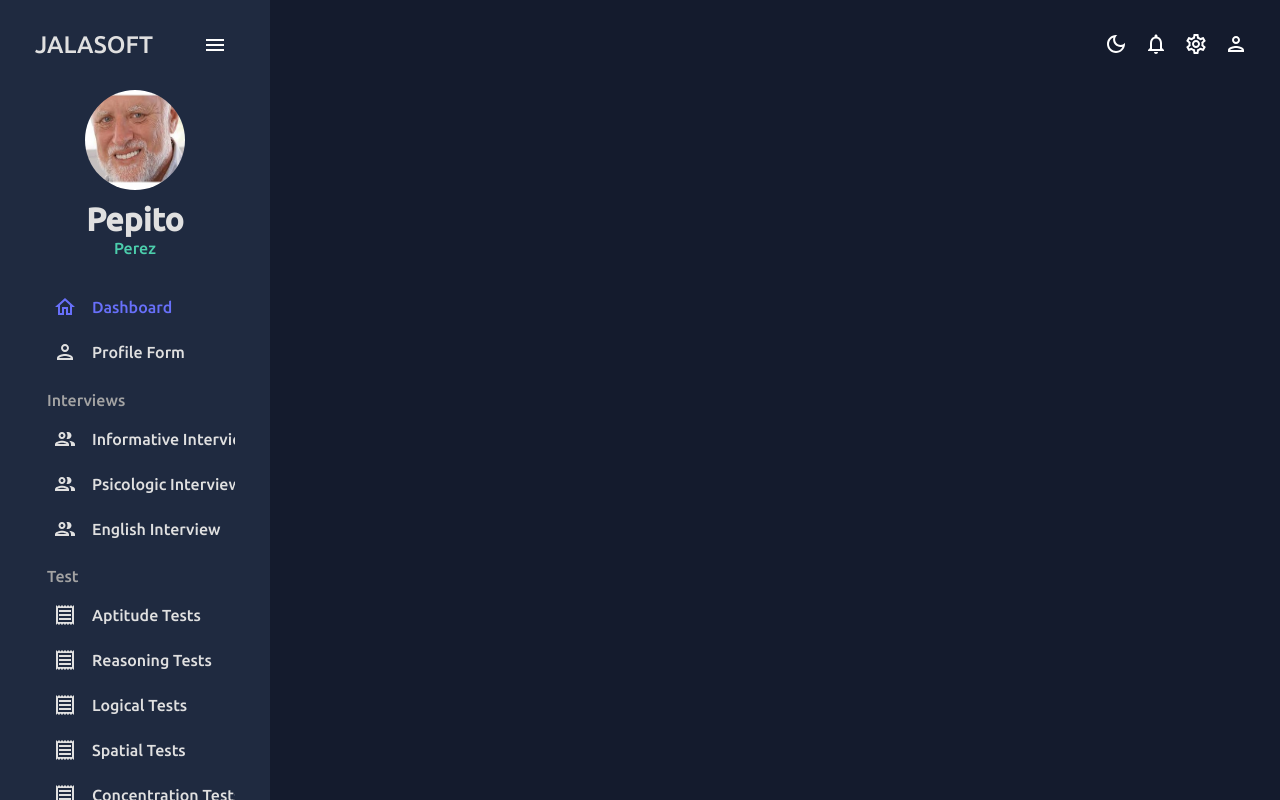
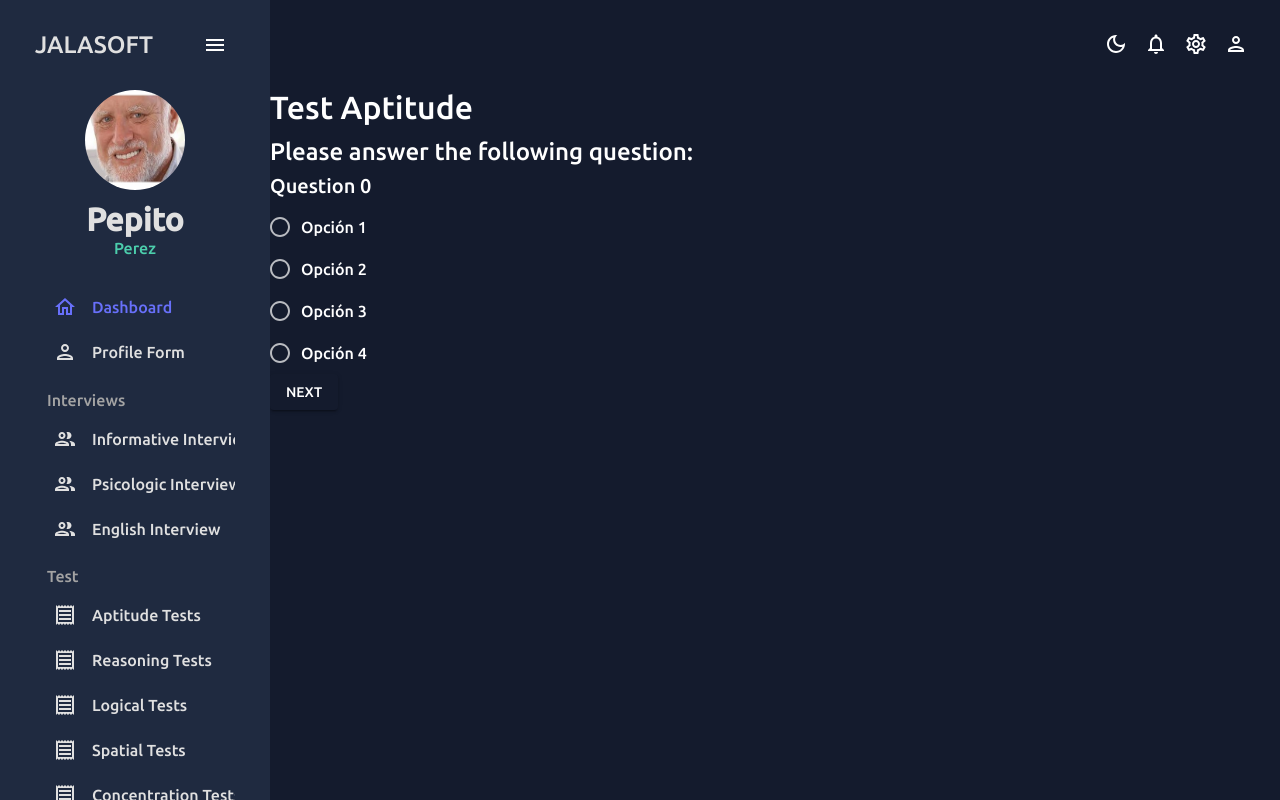
Before and after one commit to jpsandovaln/AT20_ADMISSION_SERVICE, a React (Create React App) app in the folder dashboard/: page /aptitude in a window 1280 px wide. Built offline with nearby package versions, Linux system fonts and the light colour scheme.

Commit message:
Add new page for Aptitude test with radio button questions

```diff
--- a/dashboard/src/App.js
+++ b/dashboard/src/App.js
@@ -4,6 +4,7 @@ import { Routes, Route } from "react-router-dom";
 import Topbar from './scenes/global/Topbar';
 import Sidebar from "./scenes/global/Sidebar";
 import Dashborard from "./scenes/dashboard";
+import Aptitude from "./scenes/aptitude";
 
 
 function App() {
@@ -18,6 +19,7 @@ function App() {
             <Topbar/>
               <Routes>
                 <Route path="/" element={<Dashborard />} />
+                <Route path="/aptitude" element={<Aptitude />} />
               </Routes>
           </main>
         </div>
--- /dev/null
+++ b/dashboard/src/scenes/aptitude/Questions.json
@@ -0,0 +1,58 @@
+[
+  {
+    "id": 0,
+    "question": "Question 0",
+    "imgSrc": "",
+    "answer": "op2",
+    "options": [
+      { "value": "op1", "label": "Opción 1" },
+      { "value": "op2", "label": "Opción 2" },
+      { "value": "op3", "label": "Opción 3" },
+      { "value": "op4", "label": "Opción 4" }
+    ]
+  },
+  {
+    "id": 1,
+    "question": "Question 1",
+    "imgSrc": "",
+    "answer": "op1",
+    "options": [
+      { "value": "op1", "label": "Opción 1" },
+      { "value": "op2", "label": "Opción 2" },
+      { "value": "op3", "label": "Opción 3" }
+    ]
+  },
+  {
+    "id": 0,
+    "question": "Question 2",
+    "imgSrc": "",
+    "answer": "op2",
+    "options": [
+      { "value": "op1", "label": "Opción 1" },
+      { "value": "op2", "label": "Opción 2" },
+      { "value": "op3", "label": "Opción 3" }
+    ]
+  },
+  {
+    "id": 0,
+    "question": "Question 3",
+    "imgSrc": "",
+    "answer": "op2",
+    "options": [
+      { "value": "op1", "label": "Opción 1" },
+      { "value": "op2", "label": "Opción 2" },
+      { "value": "op3", "label": "Opción 3" }
+    ]
+  },
+  {
+    "id": 0,
+    "question": "Question 4",
+    "imgSrc": "",
+    "answer": "op2",
+    "options": [
+      { "value": "op1", "label": "Opción 1" },
+      { "value": "op2", "label": "Opción 2" },
+      { "value": "op3", "label": "Opción 3" }
+    ]
+  }
+]
--- /dev/null
+++ b/dashboard/src/scenes/aptitude/index.jsx
@@ -0,0 +1,76 @@
+import * as React from 'react';
+import Radio from '@mui/material/Radio';
+import RadioGroup from '@mui/material/RadioGroup';
+import FormControlLabel from '@mui/material/FormControlLabel';
+import FormControl from '@mui/material/FormControl';
+import Stack from '@mui/material/Stack';
+import Button from '@mui/material/Button';
+import Typography from '@mui/material/Typography';
+import Questions from './Questions.json';
+
+const Aptitude = () => {
+  const [currentQuestionIndex, setCurrentQuestionIndex] = React.useState(0);
+  const [selectedOptions, setSelectedOptions] = React.useState({});
+
+  const handleNextQuestion = () => {
+    setCurrentQuestionIndex((prevIndex) => prevIndex + 1);
+  };
+
+  const handlePreviousQuestion = () => {
+    setCurrentQuestionIndex((prevIndex) => prevIndex - 1);
+  };
+
+  const handleSelectAnswer = (event) => {
+    const { name, value } = event.target;
+    setSelectedOptions((prevSelectedOptions) => ({
+      ...prevSelectedOptions,
+      [name]: value,
+    }));
+    console.log(selectedOptions);
+  };
+
+  const currentQuestion = Questions[currentQuestionIndex];
+
+  return (
+    <>
+      <Typography variant="h2" gutterBottom>Test Aptitude</Typography>
+      <Typography variant="h3" gutterBottom>Please answer the following question:</Typography>
+      <Typography variant="h4" gutterBottom>
+        {currentQuestion.question}
+      </Typography>
+      <FormControl component="fieldset">
+        <RadioGroup
+          aria-label="quiz"
+          name={`${currentQuestionIndex}`}
+          value={selectedOptions[`${currentQuestionIndex}`] || ''}
+          onChange={handleSelectAnswer}
+        >
+          {currentQuestion.options.map((option, index) => (
+            <FormControlLabel
+              value={option.value}
+              control={<Radio />}
+              label={option.label}
+            />
+          ))}
+        </RadioGroup>
+      </FormControl>
+      <Stack spacing={2} direction="row">
+        {currentQuestionIndex > 0 && (
+          <Button variant="contained" onClick={handlePreviousQuestion}>
+            Previous
+          </Button>
+        )}
+        {currentQuestionIndex < Questions.length - 1 && (
+          <Button variant="contained" onClick={handleNextQuestion}>
+            Next
+          </Button>
+        )}
+        {currentQuestionIndex === Questions.length - 1 && (
+          <Button variant="contained">Submit</Button>
+        )}
+      </Stack>
+    </>
+  );
+};
+
+export default Aptitude;
```
